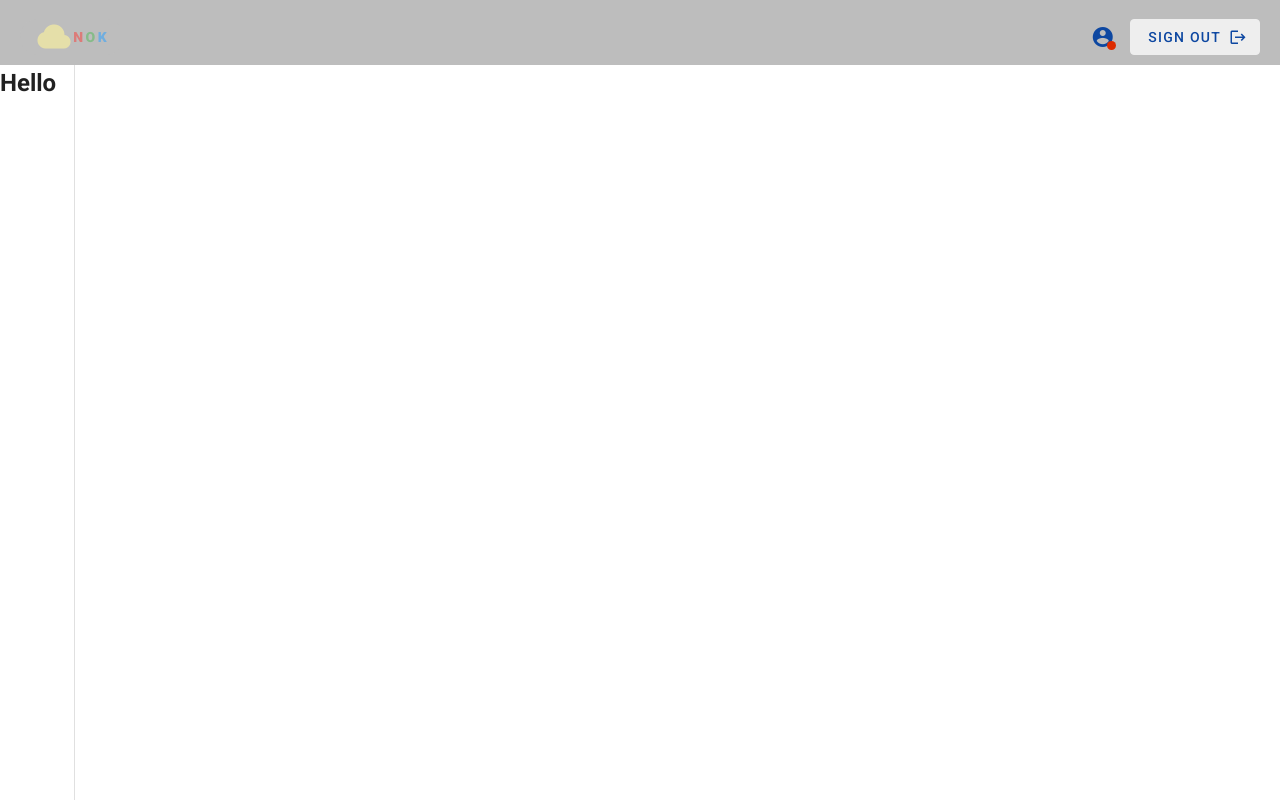
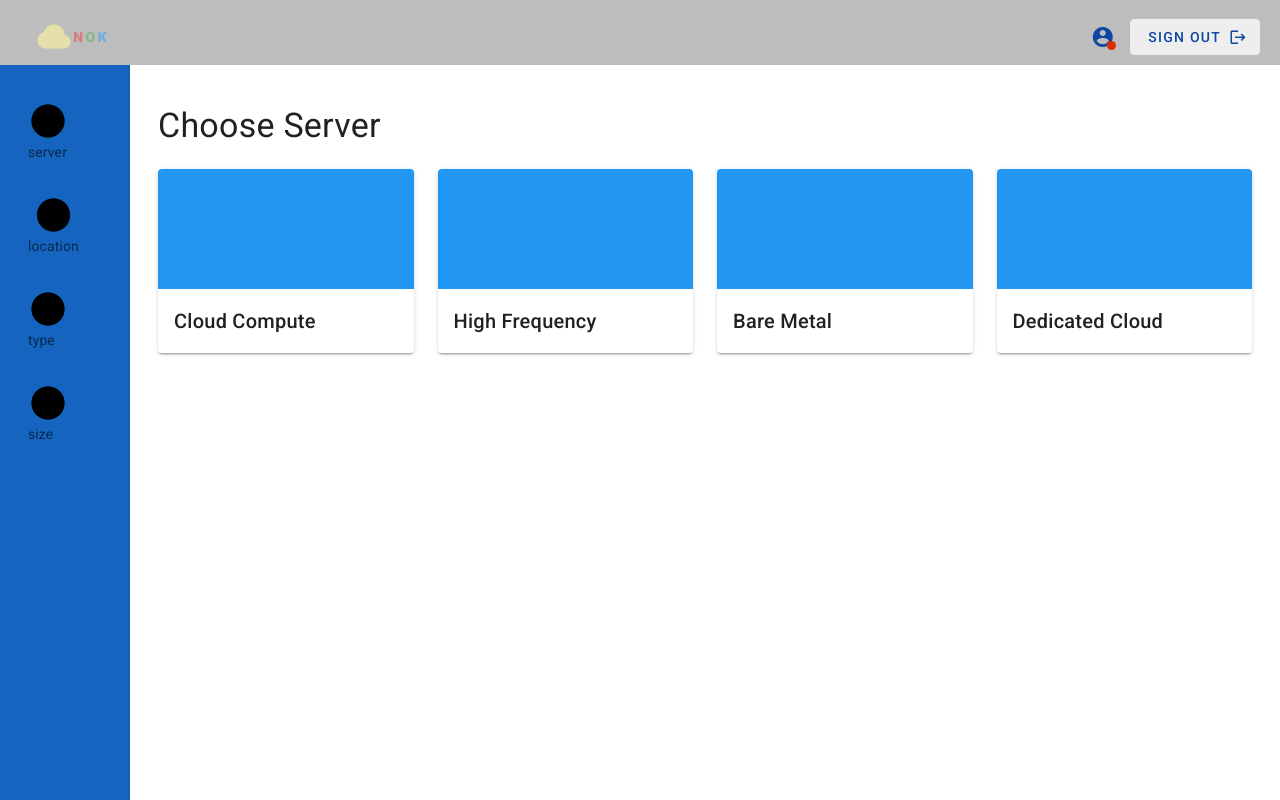
Before and after one commit to saman-re/abrnok, a Vue app: page /new_server in a window 1280 px wide. Built offline with nearby package versions, Linux system fonts and the light colour scheme.

Commit message:
loader,choose server added

```diff
--- /dev/null
+++ b/src/components/NavigationDrawer.vue
@@ -0,0 +1,47 @@
+<template>
+    <v-navigation-drawer app v-model="navDrawer" clipped width="130px" class="blue darken-3 container">
+      <v-list>
+        <v-list-item class="pa-0 container" v-for="(listItem,index) in listItems" :key="index">
+          <v-card flat class="blue darken-3">
+            <v-card-text class="text-center pb-0">
+            <v-icon x-large class="black--text">
+              mdi-{{listItem.icon}}
+            </v-icon>
+            </v-card-text>
+            <v-card-subtitle class="pt-0">
+              {{listItem.subtitle}}
+            </v-card-subtitle>
+          </v-card>
+        </v-list-item>
+      </v-list>
+    </v-navigation-drawer>
+</template>
+
+<script>
+export default {
+    props:['navShow'],
+    data(){
+        return{
+            navDrawer:this.navShow,
+        listItems:[
+            {
+                icon:'circle',
+                subtitle:'server'
+            },
+            {
+                icon:'circle',
+                subtitle:'location'
+            },
+            {
+                icon:'circle',
+                subtitle:'type'
+            },
+            {
+                icon:'circle',
+                subtitle:'size'
+            },
+        ]
+        }
+    }
+}
+</script>
--- a/src/views/NewServer.vue
+++ b/src/views/NewServer.vue
@@ -1,16 +1,51 @@
 <template>
   <div>
-    <v-navigation-drawer app v-model="navDrawer" clipped width="75px">
-      <h2>Hello</h2>
-    </v-navigation-drawer>
+    <app-nav-drawer :navShow="navDrawer"></app-nav-drawer>
+    <v-row class="mx-4 mt-7">
+      <v-col cols="12" class="display-1"> Choose Server </v-col>
+      <v-col
+        cols="12"
+        lg="3"
+        md="4"
+        sm="6"
+        v-for="(server, index) in servers"
+        :key="index"
+      >
+        <v-card>
+          <div class="blue" style="height:120px"></div>
+          <v-card-title class="text-truncate">
+            {{ server.title }}
+          </v-card-title>
+        </v-card>
+      </v-col>
+    </v-row>
+    <v-row> </v-row>
   </div>
 </template>
 <script>
+import NavigationDrawer from "../components/NavigationDrawer";
 export default {
   data() {
     return {
       navDrawer: true,
+      servers: [
+        {
+          title: "Cloud Compute",
+        },
+        {
+          title: "High Frequency",
+        },
+        {
+          title: "Bare Metal",
+        },
+        {
+          title: "Dedicated Cloud ",
+        },
+      ],
     };
+  },
+  components: {
+    "app-nav-drawer": NavigationDrawer,
   },
 };
 </script>
--- a/src/views/SignIn.vue
+++ b/src/views/SignIn.vue
@@ -7,6 +7,19 @@
       <v-card max-width="500px" class="px-10 py-2 mt-14">
         <v-card-title class="mb-2 pl-0 text--start">Sign In</v-card-title>
         <v-row no-gutters>
+          <v-alert
+            v-for="(alert, index) in alerts"
+            :key="index"
+            v-model="alert.show"
+            border="left"
+            dense
+            outlined
+            text
+            transition="scale-transition"
+            type="error"
+            dismissible
+            >{{ alert.message }}</v-alert
+          >
           <v-col cols="12">
             <v-text-field
               label="Email"
@@ -35,17 +48,22 @@
           </span>
         </v-card-subtitle> -->
           </v-col>
-
-
         </v-row>
         <v-row class="pa-2 ma-0">
           <v-col cols="12">
-          <v-btn @click="signIn" color="primary" block tile>Submit</v-btn>
+            <v-btn @click="signIn" color="primary" block tile :disabled="false" :loading="loading"
+              >Submit</v-btn
+            >
           </v-col>
         </v-row>
         <v-card-subtitle class="text-center">
           <span>Dont have account?</span>
-          <span class="blue--text" @click="$router.push('/sign_up')" style="cursor:pointer">Sign Up</span>
+          <span
+            class="blue--text"
+            @click="$router.push('/sign_up')"
+            style="cursor:pointer"
+            >Sign Up</span
+          >
         </v-card-subtitle>
       </v-card>
     </div>
@@ -57,21 +75,42 @@ import axios from "axios";
 export default {
   data() {
     return {
-      showPass:false,
+      showPass: false,
+      loading: false,
       form: {
         email: "",
         password: "",
       },
+      alerts: [
+        {
+          message: "",
+          show: false,
+        },
+      ],
     };
   },
   methods: {
     signIn() {
-      console.log(this.form);
+      this.loading = true;
       axios
         .post("http://45.147.231.127:8000/auth/new-token", this.form)
         .then((res) => {
+          this.loading = false;
           console.log(res);
-          if(res.status==200){this.$router.push('/new_server')}
+          if (res.status == 200) {
+            this.$router.push("/new_server");
+          }
+        })
+        .catch((error) => {
+          this.loading = false;
+          console.log(error.response);
+          if (error.response.status == 401) {
+            this.alerts[0].message = "your password is not correct";
+            this.alerts[0].show = true;
+          } else if (error.response.status == 500) {
+            this.alerts[0].message = "your email doesnt exist";
+            this.alerts[0].show = true;
+          }
         });
     },
   },
--- a/src/views/SignUp.vue
+++ b/src/views/SignUp.vue
@@ -92,6 +92,7 @@ export default {
   data() {
     return {
       showPass: false,
+      loading:false,
       form: {
         full_name: "",
         email: "",
@@ -112,19 +113,26 @@ export default {
   },
   methods: {
     signUp() {
+      this.loading=true
       if (this.form.password == this.reTypePass) {
         axios
           .post("http://45.147.231.127:8000/auth/register", this.form)
           .then((res) => {
+            this.loading=false;
             console.log(res);
             if (res.status == 200) {
               this.$router.push("/new_server");
-            }else if(res.status==409){
+            }
+          })
+          .catch(error=>{
+            if(error.response.status==409){
+                this.loading=false
                 this.alerts[1].show=true;
             }
-          });
+          })
       } else {
-        console.log("pas!");
+        console.log("password!");
+        this.loading=false;
         this.alerts[0].show = true;
       }
     },
```
Lines whose indentation alone changed are shown as unchanged.
